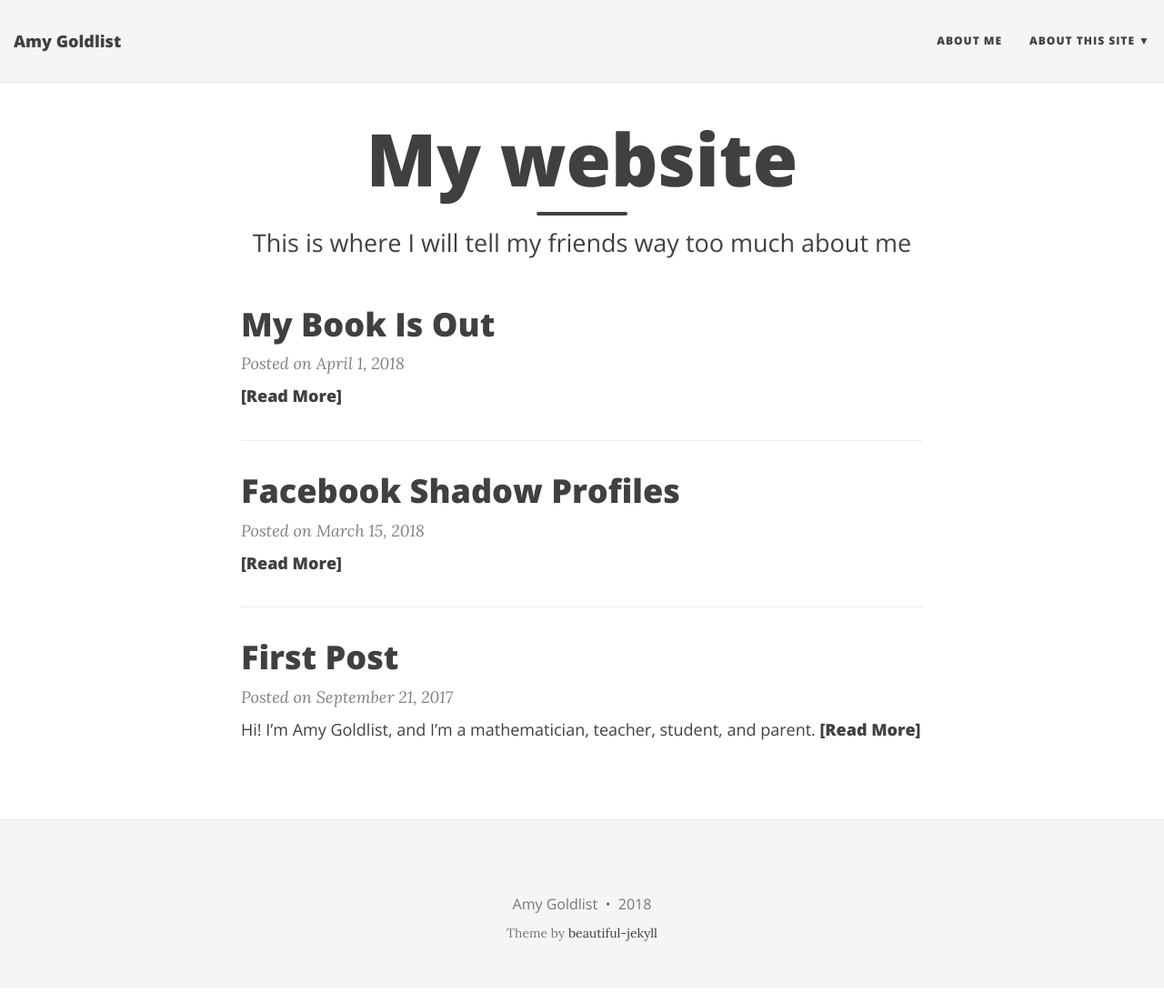
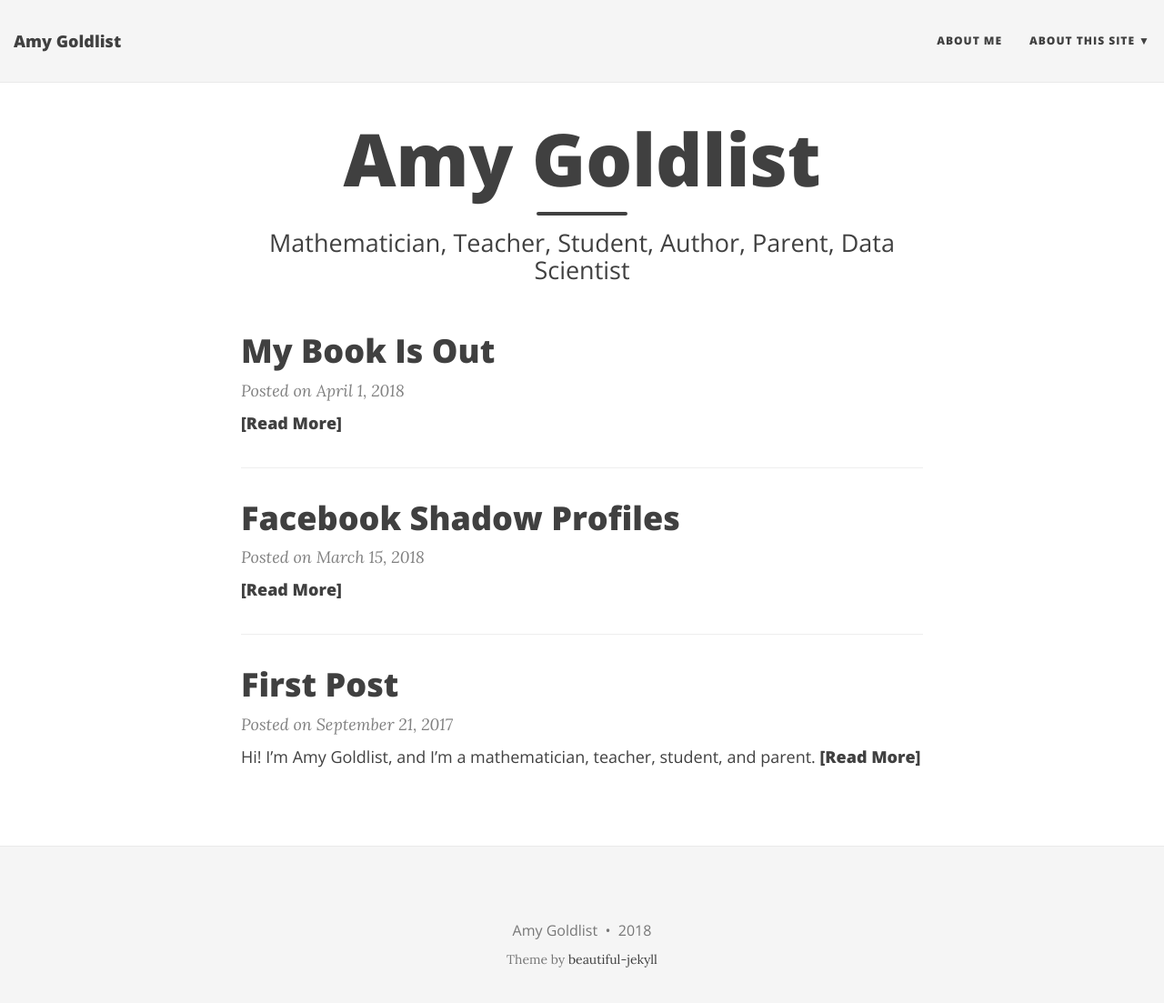
Before and after one commit to amygoldlist/amygoldlist.github.io, a Jekyll site: the page built from index.html, in a window 1280 px wide and 1116 px high. Shown: the top 1103 px of the window at 91% size. Built offline with Jekyll 4.4.1, drawn with Linux system fonts in a browser that asks for light colours; nearby versions of some CDN libraries; the list of posts is cut into pages by our own code.

Commit message:
fixed title

```diff
--- a/_config.yml
+++ b/_config.yml
@@ -15,7 +15,6 @@ baseurl: ""
 
 # Name of website
 title: Amy Goldlist
-
 # Short description of your site
 description: mathematician, teacher, student, author, parent and data scientist
 
--- a/index.html
+++ b/index.html
@@ -1,7 +1,7 @@
 ---
 layout: page
-title: My website
-subtitle: This is where I will tell my friends way too much about me
+title: Amy Goldlist
+subtitle: Mathematician, Teacher, Student, Author, Parent, Data Scientist
 use-site-title: true
 ---
 
```
